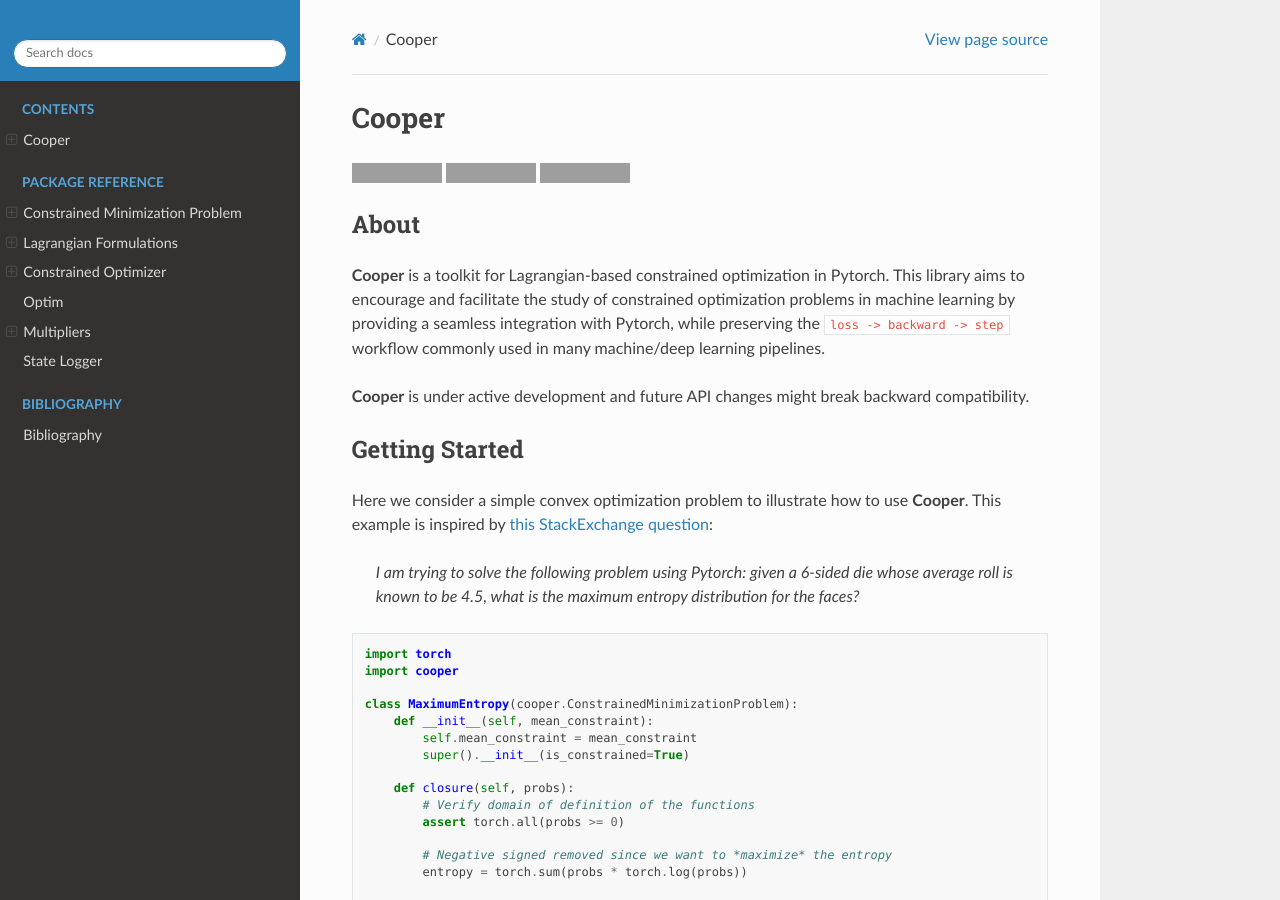
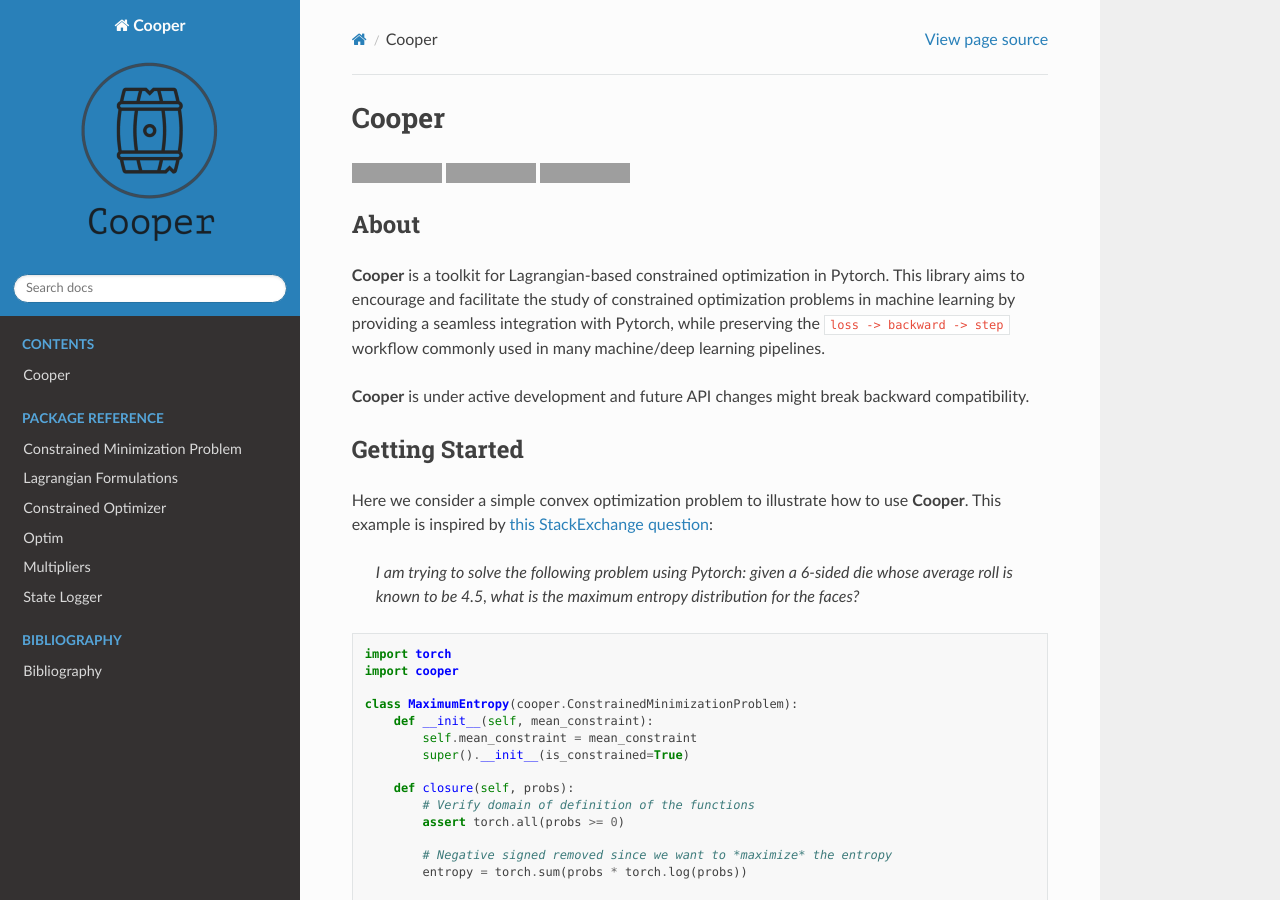
Before and after one commit to cooper-org/cooper, a Sphinx documentation site: the page built from docs/source/index.rst, in a window 1280 px wide and 900 px high. Built offline with Sphinx 7.4.7 and the Read the Docs theme 2.0.0, drawn with Linux system fonts in a browser that asks for light colours; pages that are not in the unit, such as notebooks, are missing from menus; the version number could not be read and is left out; grey boxes are pictures that could not be loaded.

Commit message:
Add logo to docs

```diff
--- a/docs/source/conf.py
+++ b/docs/source/conf.py
@@ -90,11 +90,14 @@
 
 html_theme_options = {
     "analytics_id": "",
-    "collapse_navigation": False,
+    "logo_only": False,
     "display_version": True,
-    "logo_only": True,
+    "collapse_navigation": True,
+    "sticky_navigation": True,
     "navigation_with_keys": True,
+    "prev_next_buttons_location": "bottom",
 }
+
 
 # Add any paths that contain custom static files (such as style sheets) here,
 # relative to this directory. They are copied after the builtin static files,
@@ -102,6 +105,8 @@
 html_static_path = ["_static"]
 
 html_css_files = ["css/custom.css"]
+
+html_logo = "_static/cooper_logo_200px.png"
 
 # intersphinx maps
 intersphinx_mapping = {
@@ -115,8 +120,7 @@
     # path to your examples scripts
     "examples_dirs": "../../tutorials/scripts/",
     # "doc_module": "cooper",
-    # path where to save gallery generated examples
-    "gallery_dirs": "auto_tutorials",
+    "gallery_dirs": "auto_tutorials",  # path to save gallery generated examples
     # "backreferences_dir": os.path.join("modules", "generated"),
     # "show_memory": True,
     # "reference_url": {"cooper": None},
```
Also changed, not shown: docs/source/_static/cooper_logo_200px.png (added).
